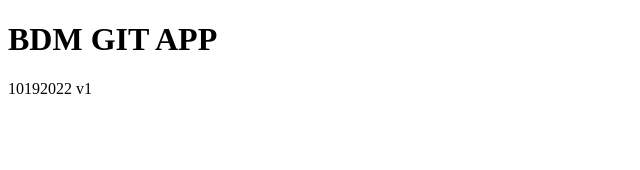
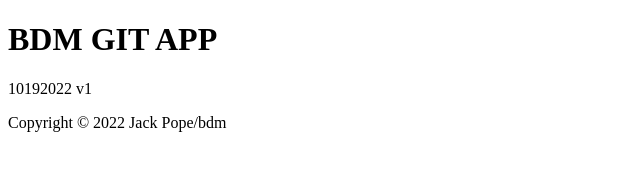
Before and after one commit to jwilliampope/gitAppSample, a plain HTML site: page index.html in a window 1280 px wide. Shown: the whole page, without its empty margins (0-640 px from the left). Drawn offline with Linux system fonts and the light colour scheme.

Commit message:
changed app.js

```diff
--- a/app.js
+++ b/app.js
@@ -0,0 +1,4 @@
+let date = new Date().getFullYear()
+document.getElementById("year").innerHTML = date
+
+console.log("X-tst")
--- a/index.html
+++ b/index.html
@@ -9,5 +9,9 @@
   <body>
     <h1>BDM GIT APP</h1>
     <p>10192022 v1</p>
+
+    <p>Copyright &copy; <span id="year"></span> Jack Pope/bdm</p>
+
+    <script src="app.js"></script>
   </body>
 </html>
```
